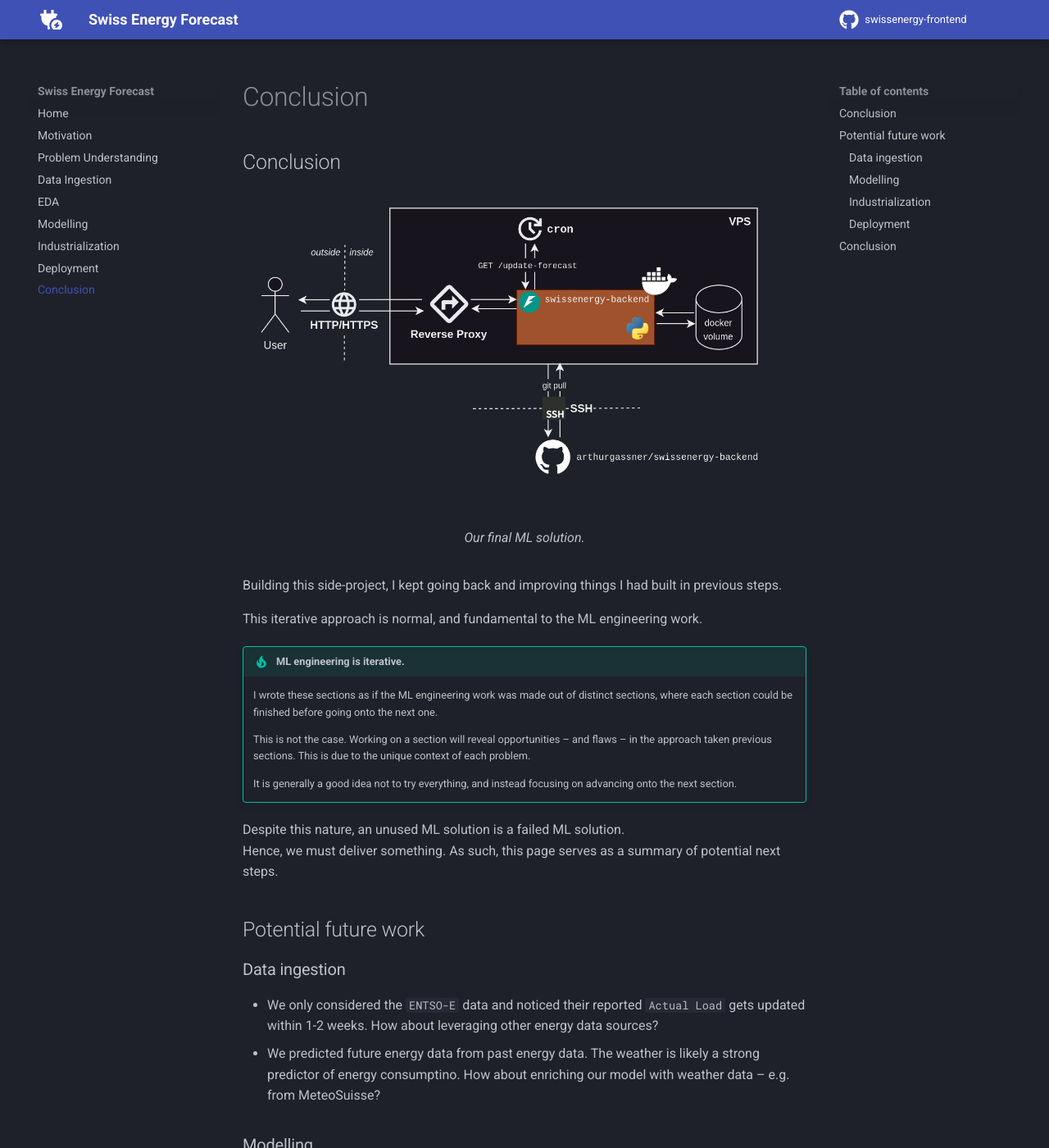
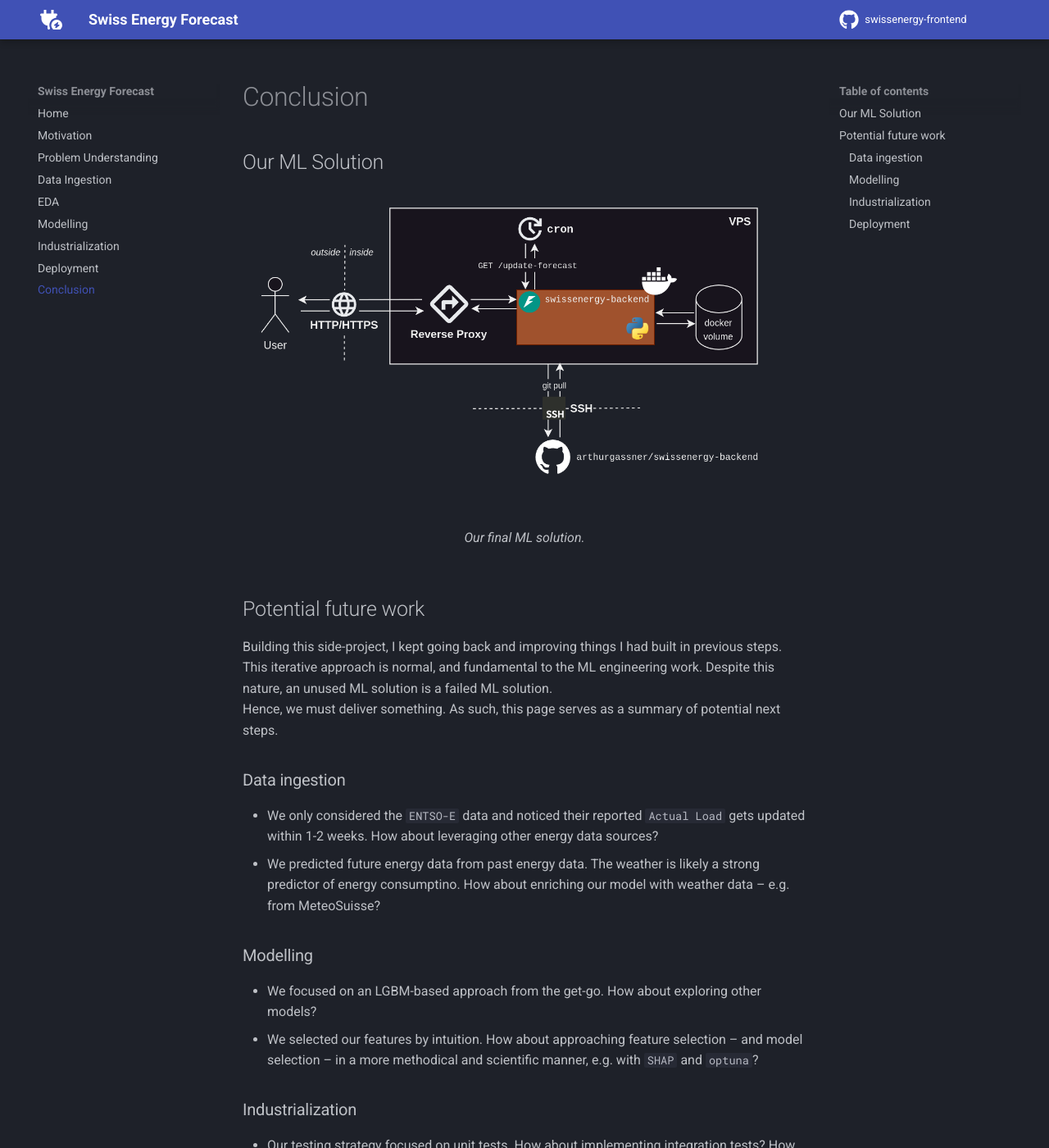
Before and after one commit to arthurgassner/swissenergy-frontend, an MkDocs documentation site: the page built from docs/conclusion.md, in a window 1280 px wide and 1400 px high. Shown: the whole window at 82% size. Built offline with MkDocs 1.6.1 and Material for MkDocs 9.7.7, drawn with Linux system fonts in a browser that asks for light colours; a script that is not in the unit is left out; comment, search, counter and statistics services are not loaded.

```diff
--- a/docs/conclusion.md
+++ b/docs/conclusion.md
@@ -1,28 +1,18 @@
 # Conclusion
 
-## Conclusion
+## Our ML Solution
 
 <figure markdown="span">
   ![Image title](assets/conclusion/vps_github_docker_cron.png){ width="100%" }
   <figcaption>Our final ML solution.</figcaption>
 </figure>
 
-Building this side-project, I kept going back and improving things I had built in previous steps.
+## Potential future work
 
+Building this side-project, I kept going back and improving things I had built in previous steps.<br>
 This iterative approach is normal, and fundamental to the ML engineering work.
-
-!!! tip "ML engineering is iterative."
-    I wrote these sections as if the ML engineering work was made out of distinct sections, where each section could be finished before going onto the next one.
-
-    This is not the case. Working on a section will reveal opportunities -- and flaws -- in the approach taken previous sections.
-    This is due to the unique context of each problem.
-
-    It is generally a good idea not to try everything, and instead focusing on advancing onto the next section.
-
 Despite this nature, an unused ML solution is a failed ML solution. <br>
 Hence, we must deliver something. As such, this page serves as a summary of potential next steps.
-
-## Potential future work
 
 ### Data ingestion
 
@@ -42,7 +32,3 @@
 ### Deployment
 
 - To update the server, we manually SSH into it, pull from the repo, build the new Docker container and start it. How about automating this process, leveraging the `Docker Hub`, or `GitHub Webhooks`?
-
-## Conclusion
-
-TODO
```
